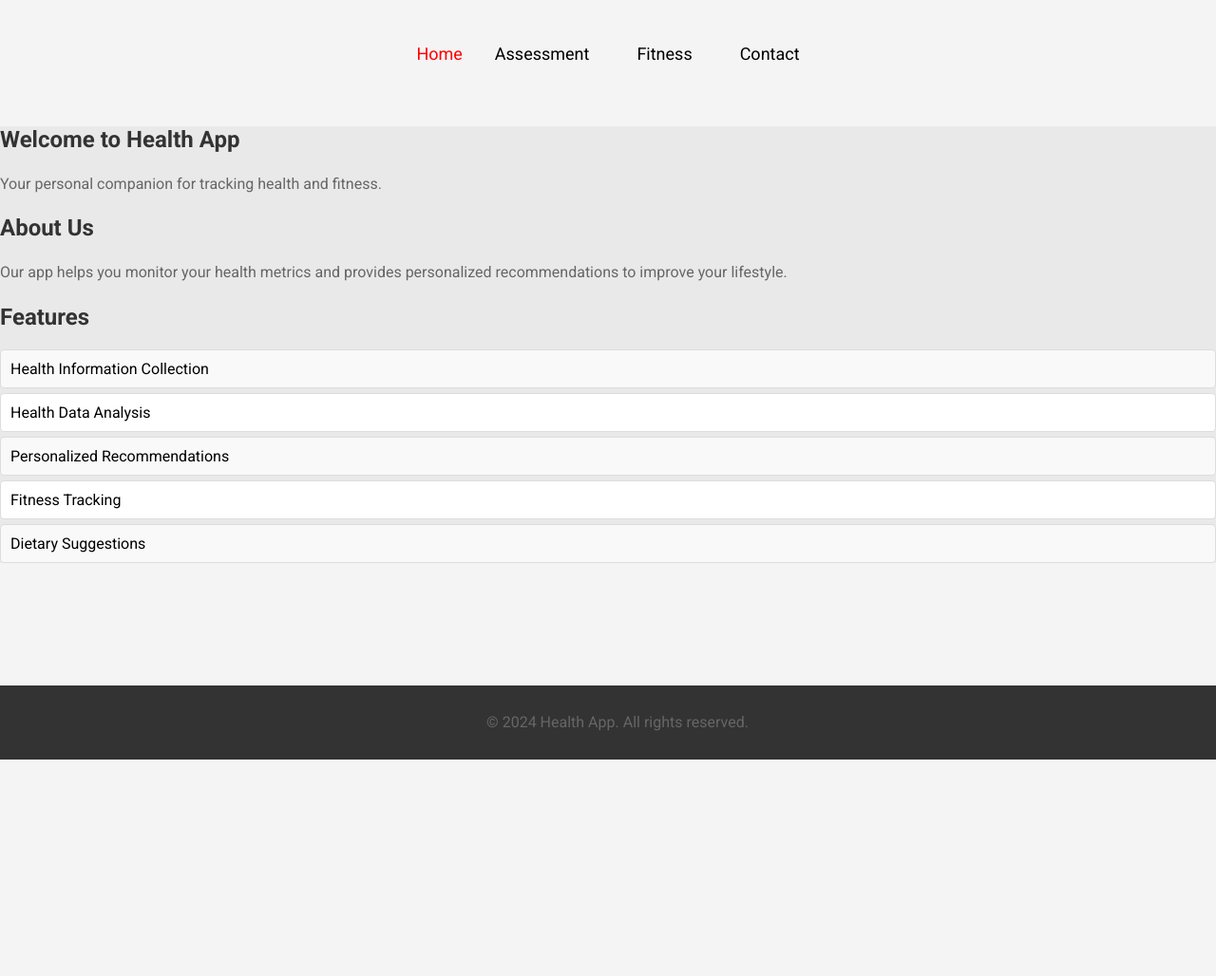
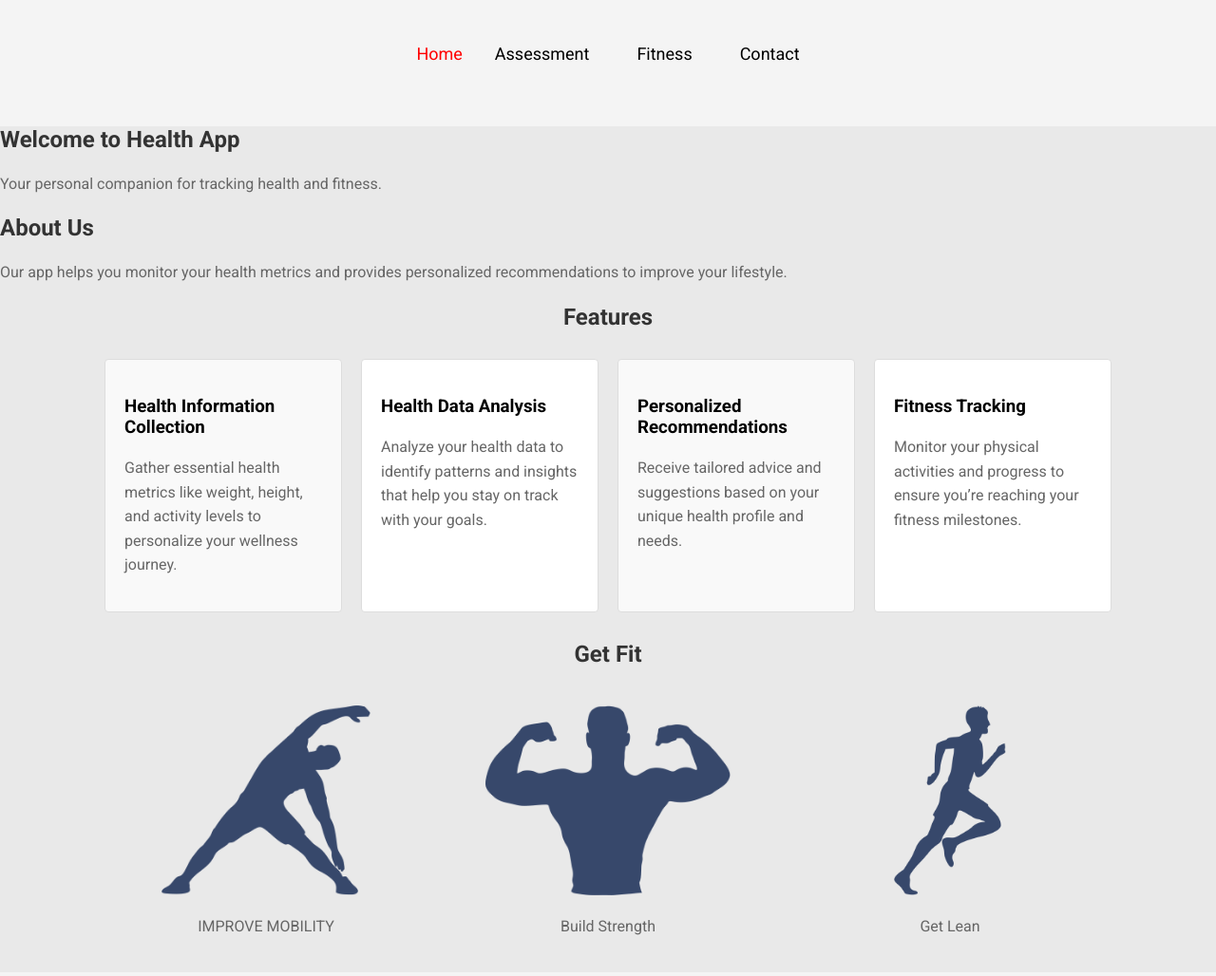
Before and after one commit to LarryZ-CA/Group_Project-CM2020, a plain HTML site: page index.html in a window 1280 px wide. Shown: the whole page at 95% size. Before the commit the page ends 800 px from the top, so only its background shows below. Drawn offline with Linux system fonts and the light colour scheme.

Commit message:
add new sections with images

```diff
--- a/index.css
+++ b/index.css
@@ -101,15 +101,27 @@ p {
 
 
 /* Features List Styles */
+#features {
+    margin: 0 auto;
+    max-width: 1080px;
+}
+#features h2 {
+    text-align: center;
+}
+
 #features ul {
     list-style: none;
+    display: flex;
+    flex-wrap: wrap;
+    justify-content: center;
     padding: 0;
 }
 
 #features ul li {
     background: #fff;
-    padding: 10px;
-    margin: 5px 0;
+    flex: 1 1 19%;
+    margin: 10px; /* Adjust spacing between items */
+    padding: 20px 20px 20px 20px;
     border: 1px solid #ddd;
     border-radius: 4px;
 }
@@ -121,7 +133,35 @@ p {
 #features ul li:hover {
     background: #e9e9e9;
 }
+#getfit {
+    margin: 0 auto;
+    max-width: 1080px;
+}
+#getfit h2 {
+    text-align: center;
+}
 
+#getfit ul {
+    list-style: none;
+    display: flex;
+    flex-wrap: wrap;
+
+    justify-content: center;
+    padding: 0;
+}
+
+#getfit ul li {
+    flex: 1 1;
+    text-align: center;
+    margin: 10px; /* Adjust spacing between items */
+    padding: 10px;
+    border-radius: 4px;
+}
+
+#getfit ul li img {
+    max-width: 100%;
+    height: 200px;
+}
 
 
 /* Footer Styles */
--- a/index.html
+++ b/index.html
@@ -41,18 +41,45 @@
         <section id="features">
             <h2>Features</h2>
             <ul>
-                <li>Health Information Collection</li>
-                <li>Health Data Analysis</li>
-                <li>Personalized Recommendations</li>
-                <li>Fitness Tracking</li>
-                <li>Dietary Suggestions</li>
+                <li>
+                    <h3>Health Information Collection</h3>
+                    <p>Gather essential health metrics like weight, height, and activity levels to personalize your wellness journey.</p>
+                </li>
+                <li>
+                    <h3>Health Data Analysis</h3>
+                    <p>Analyze your health data to identify patterns and insights that help you stay on track with your goals.</p>
+                </li>
+                <li>
+                    <h3>Personalized Recommendations</h3>
+                    <p>Receive tailored advice and suggestions based on your unique health profile and needs.</p>
+                </li>
+                <li>
+                    <h3>Fitness Tracking</h3>
+                    <p>Monitor your physical activities and progress to ensure you’re reaching your fitness milestones.</p>
+                </li>
+            </ul>
+        </section>
+
+        <section id="getfit">
+            <h2>Get Fit</h2>
+            <ul>
+                <li>
+                    <img src="17932125_1615817878TuWuse_what_you_got.png" alt="">
+                    <p>IMPROVE MOBILITY</p>
+                </li>
+                <li>
+                    <img src="17932831_1615819230mVtget_stronger.png" alt="">
+                    <p>Build Strength</p>
+                </li>
+                <li>
+                    <img src="17932872_16158192489Zmfeel_your_best.png" alt="">
+                    <p>Get Lean</p>
+                </li>
             </ul>
         </section>
 
     </main>
 
-    <footer>
-        <p>&copy; 2024 Health App. All rights reserved.</p>
-    </footer>
+
 </body>
 </html>
```
Also changed, not shown: 17932125_1615817878TuWuse_what_you_got.png (added), 17932831_1615819230mVtget_stronger.png (added), 17932872_16158192489Zmfeel_your_best.png (added).
